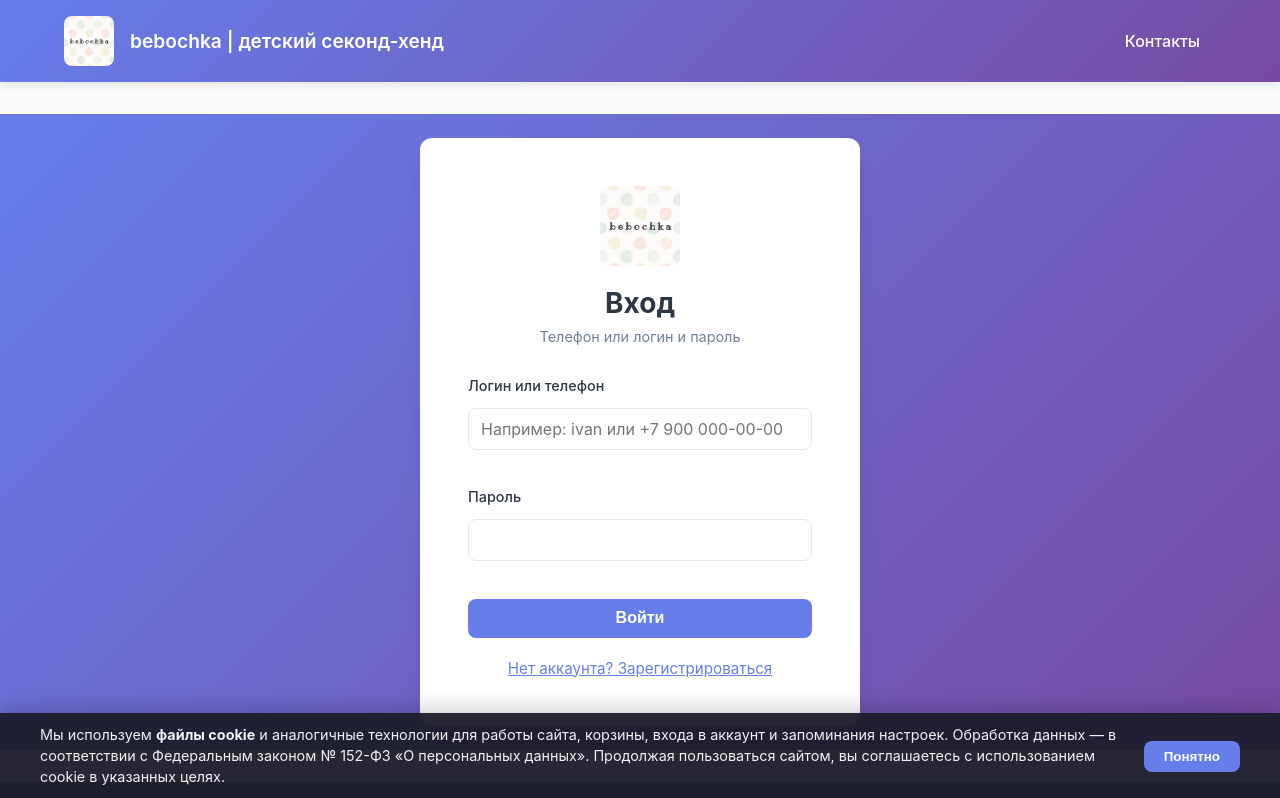
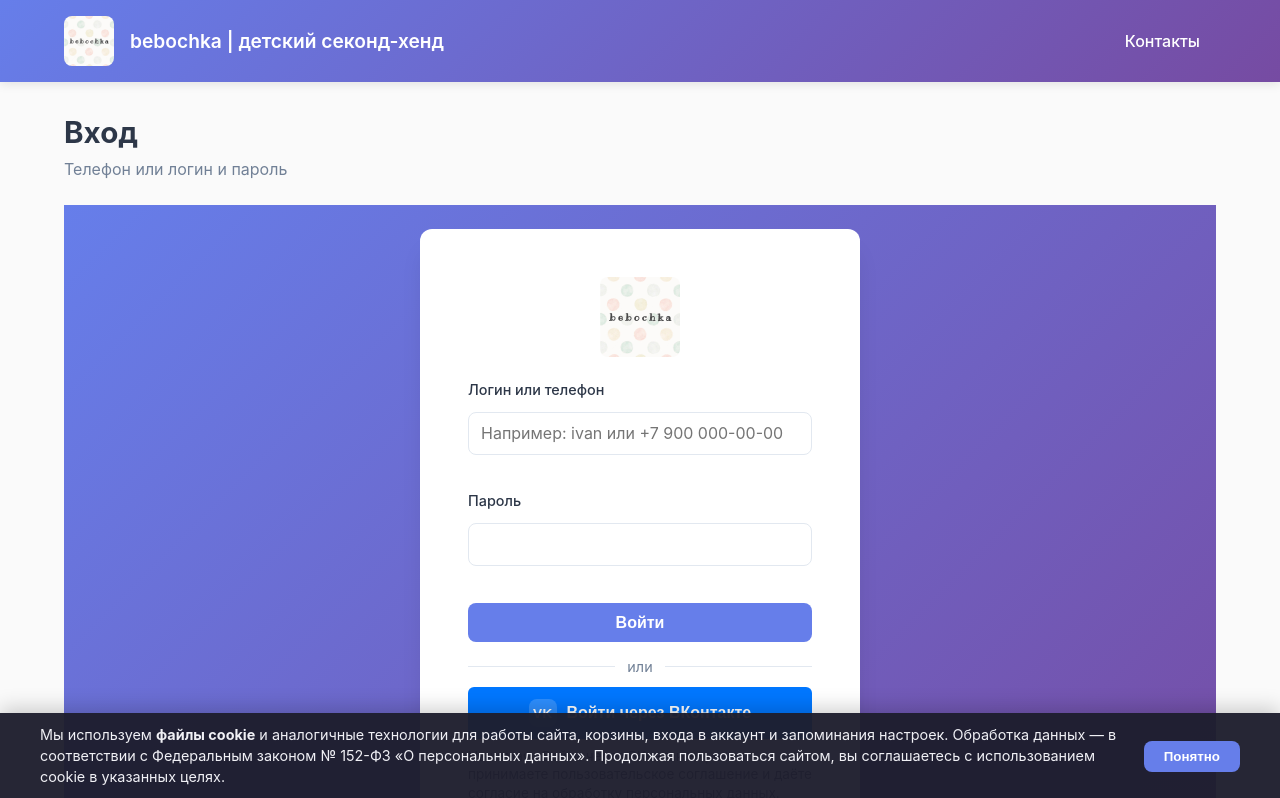
Before and after one commit to BlackSmileTeam/bebochka.react, a React (Vite) app: page /account in a window 1280 px wide. Shown: the top 798 px of the page. Built offline with nearby package versions, Linux system fonts and the light colour scheme; no server answers.

Commit message:
Update auth page with standard VK login button UX.
Show a simple "login/password or VK" entry option and keep OAuth flow seamless while preserving consent notice text.

```diff
--- a/src/pages/Login.css
+++ b/src/pages/Login.css
@@ -60,6 +60,14 @@
   font-size: 0.9rem;
 }
 
+.login-header--compact {
+  margin-bottom: 1.25rem;
+}
+
+.login-header--compact .login-logo {
+  margin-bottom: 0;
+}
+
 .login-form {
   display: flex;
   flex-direction: column;
@@ -68,6 +76,68 @@
 
 .login-form--register {
   gap: 0.45rem;
+}
+
+.auth-alt-divider {
+  margin: 1rem 0 0.75rem;
+  display: flex;
+  align-items: center;
+  gap: 0.75rem;
+  color: #718096;
+  font-size: 0.9rem;
+}
+
+.auth-alt-divider::before,
+.auth-alt-divider::after {
+  content: '';
+  flex: 1;
+  height: 1px;
+  background: #e2e8f0;
+}
+
+.auth-vk-block {
+  display: flex;
+  flex-direction: column;
+  gap: 0.5rem;
+}
+
+.auth-vk-block .btn-vk {
+  background: #0077ff;
+  color: #fff;
+  border: none;
+  font-weight: 600;
+  display: inline-flex;
+  align-items: center;
+  justify-content: center;
+  gap: 0.6rem;
+}
+
+.auth-vk-block .btn-vk:hover:not(:disabled) {
+  filter: brightness(1.05);
+}
+
+.auth-vk-block .btn-vk:disabled {
+  opacity: 0.55;
+  cursor: not-allowed;
+}
+
+.vk-icon {
+  display: inline-flex;
+  align-items: center;
+  justify-content: center;
+  width: 28px;
+  height: 28px;
+  border-radius: 8px;
+  background: rgba(255, 255, 255, 0.18);
+  font-weight: 800;
+  font-size: 0.85rem;
+  letter-spacing: 0.02em;
+}
+
+.auth-consent-hint {
+  color: #4a5568;
+  font-size: 0.85rem;
+  line-height: 1.35;
 }
 
 .login-form--register .consent-block {
--- a/src/pages/ShopAuth.jsx
+++ b/src/pages/ShopAuth.jsx
@@ -1,7 +1,8 @@
-import { useState, useMemo } from 'react'
+import { useState, useMemo, useEffect } from 'react'
 import { useNavigate, useSearchParams } from 'react-router-dom'
 import { api } from '../services/api'
 import { getSessionId } from '../utils/sessionId'
+import PageShell from '../components/PageShell'
 import './Login.css'
 
 function safeReturnPath(raw) {
@@ -13,6 +14,44 @@ function safeReturnPath(raw) {
   } catch {
     return '/'
   }
+}
+
+const VK_ERROR_MESSAGES = {
+  denied: 'Вход через ВКонтакте отменён.',
+  incomplete: 'Ответ от ВКонтакте неполный — попробуйте войти ещё раз.',
+  state: 'Сессия входа устарела — начните вход через ВКонтакте заново.',
+  consent: 'Для первого входа через ВКонтакте нужно согласие на обработку персональных данных.',
+  email_conflict: 'Этот email в ВК уже занят другим аккаунтом на сайте. Войдите другим способом или напишите в поддержку.',
+  config: 'Вход через ВКонтакте на сайте пока не настроен. Используйте телефон и пароль.',
+  failed: 'Не удалось завершить вход через ВКонтакте. Попробуйте позже.',
+}
+
+function decodeBase64UrlJson(b64) {
+  const pad = '='.repeat((4 - (b64.length % 4)) % 4)
+  const b64std = (b64 + pad).replace(/-/g, '+').replace(/_/g, '/')
+  const bin = atob(b64std)
+  const bytes = new Uint8Array(bin.length)
+  for (let i = 0; i < bin.length; i++) bytes[i] = bin.charCodeAt(i)
+  return JSON.parse(new TextDecoder().decode(bytes))
+}
+
+function readBebochkaAuthHashPayload() {
+  if (typeof window === 'undefined') return null
+  const hash = window.location.hash || ''
+  if (!hash.startsWith('#bebochkaAuth=')) return null
+  const b64 = hash.slice('#bebochkaAuth='.length)
+  try {
+    return decodeBase64UrlJson(b64)
+  } catch {
+    return null
+  }
+}
+
+function clearBebochkaAuthHash() {
+  const u = new URL(window.location.href)
+  if (!(u.hash || '').startsWith('#bebochkaAuth=')) return
+  u.hash = ''
+  window.history.replaceState(null, document.title, u.pathname + u.search + u.hash)
 }
 
 const CONSENT_DETAILS = `Регистрируясь, вы даёте согласие на обработку персональных данных в соответствии с
@@ -41,6 +80,42 @@ function ShopAuth() {
   const finishAuth = () => {
     navigate(returnAfterAuth)
     window.location.reload()
+  }
+
+  useEffect(() => {
+    const vkErr = searchParams.get('vkError')
+    if (vkErr) {
+      setError(VK_ERROR_MESSAGES[vkErr] || VK_ERROR_MESSAGES.failed)
+      const u = new URL(window.location.href)
+      u.searchParams.delete('vkError')
+      window.history.replaceState(null, document.title, u.pathname + u.search + u.hash)
+    }
+
+    const payload = readBebochkaAuthHashPayload()
+    if (!payload) return
+
+    api._applyAuthPayload(payload)
+    clearBebochkaAuthHash()
+    if (payload.isAdmin) {
+      window.location.href = '/admin/products'
+      return
+    }
+    const ret = safeReturnPath(searchParams.get('returnUrl'))
+    navigate(ret)
+    window.location.reload()
+  }, [searchParams, navigate])
+
+  const apiOrigin = (import.meta.env.VITE_API_URL || 'http://localhost:5000').replace(/\/$/, '')
+
+  const startVkOAuth = () => {
+    setError('')
+    const u = new URL(`${apiOrigin}/api/auth/vk/start`)
+    u.searchParams.set('returnUrl', returnAfterAuth)
+    if (sessionId) u.searchParams.set('sessionId', sessionId)
+    // Нажатие кнопки "Войти через ВК" считается действием пользователя,
+    // поэтому для первичной регистрации передаём согласие автоматически.
+    u.searchParams.set('acceptPersonalDataProcessing', 'true')
+    window.location.href = u.toString()
   }
 
   const handleLogin = async (e) => {
@@ -84,13 +159,16 @@ function ShopAuth() {
   }
 
   return (
-    <div className="login-container login-container--embedded">
-      <div className="login-card" style={{ maxWidth: 440 }}>
-        <div className="login-header">
-          <img src="/logo.jpg" alt="bebochka" className="login-logo" />
-          <h1>{view === 'login' ? 'Вход' : 'Регистрация'}</h1>
-          <p>{view === 'login' ? 'Телефон или логин и пароль' : 'Укажите телефон — логин для входа создаётся автоматически'}</p>
-        </div>
+    <PageShell
+      title={view === 'login' ? 'Вход' : 'Регистрация'}
+      subtitle={view === 'login' ? 'Телефон или логин и пароль' : 'Укажите телефон — логин для входа создаётся автоматически'}
+      className="page-shell--auth"
+    >
+      <div className="login-container login-container--embedded">
+        <div className="login-card" style={{ maxWidth: 440 }}>
+          <div className="login-header login-header--compact">
+            <img src="/logo.jpg" alt="bebochka" className="login-logo" />
+          </div>
 
         {error && <div className="login-error">{error}</div>}
 
@@ -125,6 +203,24 @@ function ShopAuth() {
                 {loading ? '…' : 'Войти'}
               </button>
             </form>
+
+            <div className="auth-alt-divider" aria-hidden="true">
+              <span>или</span>
+            </div>
+
+            <div className="auth-vk-block">
+              <button type="button" className="btn btn-vk" onClick={startVkOAuth} disabled={loading}>
+                <span className="vk-icon" aria-hidden="true">VK</span>
+                <span>Войти через ВКонтакте</span>
+              </button>
+              <div className="auth-consent-hint">
+                Нажимая «Войти через ВКонтакте», вы принимаете пользовательское соглашение и даёте согласие на обработку персональных данных.
+                <details className="consent-details">
+                  <summary>Текст соглашения</summary>
+                  <p>{CONSENT_DETAILS}</p>
+                </details>
+              </div>
+            </div>
 
             <p className="auth-switch-row">
               <button type="button" className="auth-switch-link" onClick={() => { setView('register'); setError('') }}>
@@ -198,6 +294,25 @@ function ShopAuth() {
               </div>
               <button type="submit" className="btn btn-primary" disabled={loading}>{loading ? '…' : 'Зарегистрироваться'}</button>
             </form>
+
+            <div className="auth-alt-divider" aria-hidden="true">
+              <span>или</span>
+            </div>
+
+            <div className="auth-vk-block">
+              <button type="button" className="btn btn-vk" onClick={startVkOAuth} disabled={loading}>
+                <span className="vk-icon" aria-hidden="true">VK</span>
+                <span>Войти через ВКонтакте</span>
+              </button>
+              <div className="auth-consent-hint">
+                Нажимая «Войти через ВКонтакте», вы принимаете пользовательское соглашение и даёте согласие на обработку персональных данных.
+                <details className="consent-details">
+                  <summary>Текст соглашения</summary>
+                  <p>{CONSENT_DETAILS}</p>
+                </details>
+              </div>
+            </div>
+
             <p className="auth-switch-row">
               <button type="button" className="auth-switch-link" onClick={() => { setView('login'); setError('') }}>
                 Уже есть аккаунт? Войти
@@ -205,8 +320,9 @@ function ShopAuth() {
             </p>
           </>
         )}
+        </div>
       </div>
-    </div>
+    </PageShell>
   )
 }
 
```
